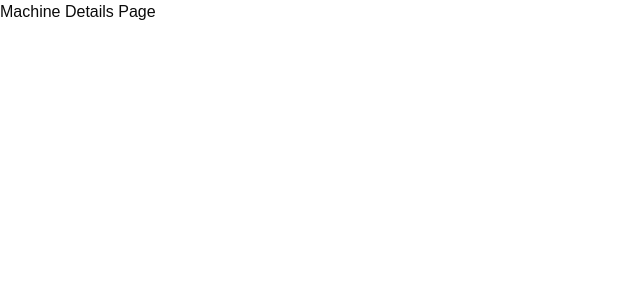
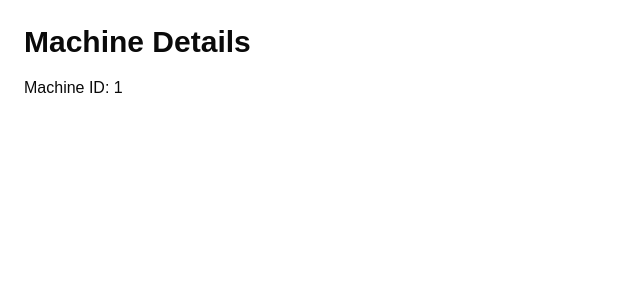
Before and after one commit to tusharpramanikbd/smart-factory-monitoring-platform, a React (Vite) app in the folder frontend/: page /machines/1 in a window 1280 px wide. Shown: the top 300 px of the page, without its empty margins (0-640 px from the left). Built offline with nearby package versions, Linux system fonts and the light colour scheme.

Commit message:
feat: add machine details page navigation

```diff
--- a/frontend/src/App.tsx
+++ b/frontend/src/App.tsx
@@ -1,6 +1,6 @@
 import { Route, Routes } from "react-router";
 import DashboardPage from "./pages/DashboardPage";
-import MachineDetailsPage from "./pages/MachineDetailsPage";
+import MachineDetailsPage from "./pages/machines/MachineDetailsPage";
 
 function App() {
   return (
--- a/frontend/src/features/machines/components/MachineCard.tsx
+++ b/frontend/src/features/machines/components/MachineCard.tsx
@@ -1,14 +1,19 @@
 import type { Machine } from "@/types/machine.types";
 import { StatusBadge } from "../../../components/shared/StatusBadge";
 import { Card, CardContent, CardHeader, CardTitle } from "@/components/ui/card";
+import { useNavigate } from "react-router";
 
 interface MachineCardProps {
   machine: Machine;
 }
 
 export function MachineCard({ machine }: MachineCardProps) {
+  const navigate = useNavigate();
   return (
-    <Card className="w-full">
+    <Card
+      className="w-full cursor-pointer transition hover:shadow-md"
+      onClick={() => navigate(`/machines/${machine.id}`)}
+    >
       <CardHeader>
         <CardTitle>{machine.name}</CardTitle>
       </CardHeader>
--- a/frontend/src/pages/MachineDetailsPage.tsx
+++ /dev/null
@@ -1,3 +0,0 @@
-export default function MachineDetailsPage() {
-  return <div>Machine Details Page</div>;
-}
--- /dev/null
+++ b/frontend/src/pages/machines/MachineDetailsPage.tsx
@@ -0,0 +1,13 @@
+import { useParams } from "react-router";
+
+export default function MachineDetailsPage() {
+  const { id } = useParams();
+
+  return (
+    <div className="p-6">
+      <h1 className="text-3xl font-bold">Machine Details</h1>
+
+      <p className="mt-4">Machine ID: {id}</p>
+    </div>
+  );
+}
```
